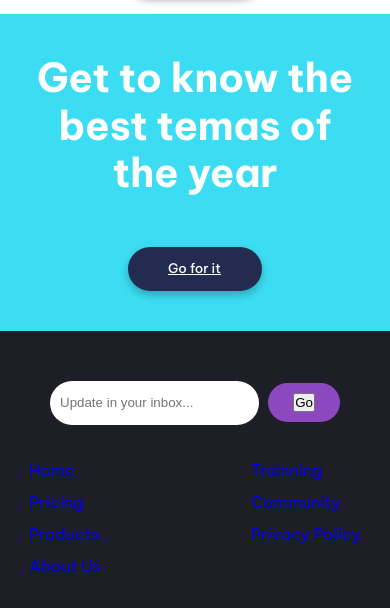
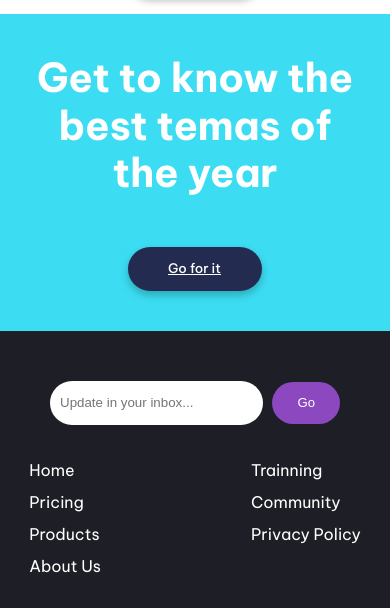
Before and after one commit to ypochoag/sportit_yuri_ochoa_gloria_zata, a plain HTML site: page index.html in a window 390 px wide. Shown: the part 2745-3353 px from the top of the page. Drawn offline with Linux system fonts and the light colour scheme.

Commit message:
third mobile version

```diff
--- a/css/style.css
+++ b/css/style.css
@@ -2,21 +2,15 @@
 @import url("https://fonts.googleapis.com/css2?family=Be+Vietnam+Pro:ital,wght@0,400;0,500;0,700;1,400;1,500;1,700&display=swap");
 
 /* ----------------- General settings ---------------------*/
-
 *{
     box-sizing: border-box;
     margin:0;
     padding:0;
 }
-
 body{
     font-family: 'Be Vietnam Pro', sans-serif;
 }
-
-
-
 /* ----------------- Header style ---------------------*/
-
 header{
     width: 100%;
     display: flex;
@@ -25,13 +19,11 @@ header{
     justify-content: space-between;
     align-items: center;
 }
-
 .logo{
     width: 10rem;
     height: 1.8rem;
     display: flex;
 }
-
 .banner-header{
     color: rgb(36, 46, 82);
     font-size: 13px;
@@ -40,13 +32,11 @@ header{
     line-height: 176.1%;
     display: none;
 }
-
 .banner-menu{
     width: 3rem;
     height: 3rem;
     display: flex;
 }
-
 .contact-boton{
     width: 8.375rem;
     height: 2.75rem;
@@ -60,9 +50,7 @@ header{
     font-size: 0.813rem;
     display: none;
 }
-
 /* ----------------- menu style ---------------------*/
-
 .deportista-section{
     width: 100%;
     display: flex;
@@ -72,14 +60,10 @@ header{
     padding:2rem 3rem 2rem 2rem;
     gap: 6.25rem ;
 }
-
 .deportista-section img{
     width: 26rem;
     height: 25rem;
 }
-
-
-
 .FraseHome{
     width: 100%;
     display: flex;
@@ -87,7 +71,6 @@ header{
     justify-content: space-between;
     gap: 1.25rem ;
 }
-
 h1{
     color: rgb(35, 44, 80);
     text-align: right;
@@ -97,7 +80,6 @@ h1{
     line-height: 114.6%;
     letter-spacing: -0.106rem;
 }
-
 .FraseHome p{
     color: rgb(0, 0, 0);
     text-align: right;
@@ -105,9 +87,6 @@ h1{
     font-weight: 700;
     line-height: 157.1%;
 }
-
-
-
 .FraseHome div {
     width: 8.375rem;
     height: 2.75rem;
@@ -118,15 +97,11 @@ h1{
     padding: 0.625rem;
     padding-left: 2.5rem;
 }
-
 .FraseHome div a{
     font-size: 0.813rem;
     color: aliceblue;
     font-weight: 500;
 }
-
-
-
 .question-section {
     display: flex;
     width: 100%;
@@ -137,7 +112,6 @@ h1{
     background: #3CDDF3;
     gap: 3.125rem;
 }
-
 h2{
     color:  #FFF;
     font-size: 2.25rem;
@@ -145,7 +119,6 @@ h2{
     font-weight: 700;
     line-height: 114.6%;
 }
-
 .question-section div p{
     color: #FFF;
     font-size: 1rem;
@@ -154,8 +127,6 @@ h2{
     line-height: 151.1%;
     padding-right: 1rem;
 }
-
-
 .card-section {
     width: 100%;
     display: flex;
@@ -165,7 +136,6 @@ h2{
     padding:4.25rem 0rem 2rem 2.125rem;
     gap: 1.25rem ;
 }
-
 .card {
     width: 27.875rem;
     display: flex;
@@ -174,7 +144,6 @@ h2{
     align-content: stretch;
     gap: 1.313rem ;
 }
-
 .card #titulo{
     display: flex;
     align-items: center;
@@ -183,7 +152,6 @@ h2{
     border-radius: 3.125rem 0rem 0rem 3.125rem;
     background: rgba(139, 72, 191, 0.30);
 }
-
 .card #number{
     border-radius: 1.875rem;
     background:#8B48BF;
@@ -192,14 +160,12 @@ h2{
     font-size: 1rem;
     font-weight: 700;
 }
-
 .card #item{
     color: #323851;
     letter-spacing: -0.24px;
     font-size: 1rem;
     font-weight: 700;
 }
-
 .card #parrafo{
     width: 27rem;
     display: flex;
@@ -210,14 +176,12 @@ h2{
     line-height: 156.6%;
     letter-spacing: -0.01rem;
 }
-
 .best-month-section{
     display: flex;
     flex-direction: column;
     padding: 1.063rem ;
     gap: 3rem ;
 }
-
 h3{
     color: #242E53;
     font-size: 2.451rem;
@@ -226,15 +190,12 @@ h3{
     letter-spacing: -0.025px;
     text-align: center;
 }
-
-
 .stories{
     display: inline-flex;
     flex-direction: column;
     align-items: center;
     position: relative;
 }
-
 .personal-article{
     width: 24.375rem;
     display: inline-flex;
@@ -243,13 +204,11 @@ h3{
     text-align: center;
 
 }
-
 .personal-article div img{
     border-radius: 50%;
     max-height: 10rem;
     max-width: 10rem;
 }
-
 h4{
     color: #3F4868;
     font-size: 1.004rem;
@@ -257,14 +216,12 @@ h4{
     line-height: 156.6%;
     letter-spacing: -0.01rem;
 }
-
 .personal-article p{
     color: #B9B9C1;
     font-size: 1rem;
     font-weight: 500;
     line-height: 156.6%;
 }
-
 .personal-article #rectangulo{
     position: absolute;
     width: 100%;
@@ -274,16 +231,12 @@ h4{
     bottom: 0%;
     left: 0%;
 }
-
-
 #sanyo1{
     display: none;
 }
-
 #navarro3{
     display: none;
 }
-
 .boton-more{
     width: 8.375rem;
     height: 2.75rem;
@@ -294,13 +247,11 @@ h4{
     padding: 0.625rem;
     padding-left: 3rem;
 }
-
 .boton-more a{
     font-size: 0.813rem;
     color: #FFF;
     font-weight: 500;
 }
-
 .get-for-it {
     display: flex;
     padding: 2.5rem 3.125rem;
@@ -309,19 +260,15 @@ h4{
     gap: 3.125rem;
     background: #3CDDF3;
 }
-
 .get-for-it h2{
     color: #FFF;
     width: 20.25rem;
-    height: ;
     text-align: center;
     font-size: 2.5rem;
     font-weight: 700;
     line-height: 119.6%;
     letter-spacing: -0.013rem;
 }
-
-
 .boton-go-for-it{
     width: 8.375rem;
     height: 2.75rem;
@@ -332,14 +279,11 @@ h4{
     padding: 0.625rem;
     padding-left: 2.5rem;
 }
-
 .boton-go-for-it a{
     font-size: 0.824rem;
     color: #FFF;
     font-weight: 500;
 }
-
-
 footer{
     width: 100%;
     display: flex;
@@ -351,35 +295,25 @@ footer{
     background: #1E1E26;
     text-align: center;
 }
-
-
 .go {
+    padding:0.625rem 3.125rem 0.625rem 3.125rem;
+}
+.go form{
     display: flex;
-    padding:0.625rem 3.125rem 0.625rem 3.125rem;
-    flex-direction: row;
-    justify-content: center;
     align-items: center;
+    justify-content: space-between;
     gap: 0.563rem;
 }
-
-.go form{
-    display: flex;
+.go form input{
+    width: 80%;
     height: 2.75rem;
     padding: 0.625rem;
-    align-items: center;
-    gap: 0.625rem;
-    flex: 1 0 0;
     border-radius: 3.125rem;
     background: #FFF;
-}
-
-.go form input{
     border: none;
 }
-
-
-
 .go #button-go{
+    height: 2.625rem;
     border-radius: 1.875rem;
     background:#8B48BF;
     padding: 0.625rem 1.563rem;
@@ -388,26 +322,28 @@ footer{
     font-weight: 500;
     border:none;
 }
-
-
-
 .banner-footer {
     display: flex;
     justify-content: center;
     gap: 9.375rem;
 
 }
-
 .banner-footer ul{
     display: flex;
     flex-direction: column;
     gap: 0.75rem;
-    color: #FFF;
     font-size: 1rem;
     font-weight: 400;
     text-align: left;
+    list-style: none;
 }
-
+.banner-footer ul li a{
+    text-decoration: none;
+    color: #FFF;
+}
+.banner-footer ul li a:hover{
+    color: #8B48BF;
+}
 .icons{
     display: flex;
     flex-direction: row;
@@ -415,7 +351,6 @@ footer{
     justify-content: space-between;
     gap: Auto;
 }
-
 footer .logo{
     margin:  0.625rem;
     width: 10rem;
@@ -424,7 +359,6 @@ footer .logo{
     justify-content: center;
     padding-left: 45%;
 }
-
 #copyright{
     padding: 0.625rem;
     gap: 0.625rem;
--- a/index.html
+++ b/index.html
@@ -13,11 +13,11 @@
         </div>
         <nav class="banner-header">
             <ul>
-                <il><a href="#Sport">Sport</a></il>
-                <il><a href="#Products">Products</a></il>
-                <il><a href="#AboutUs">About Us</a></il>
-                <il><a href="#Training">Training</a></il>
-                <il><a href="#Community">Community</a></il>
+                <li><a href="#Sport">Sport</a></li>
+                <li><a href="#Products">Products</a></li>
+                <li><a href="#AboutUs">About Us</a></li>
+                <li><a href="#Training">Training</a></li>
+                <li><a href="#Community">Community</a></li>
             </ul>
         </nav>
         <div class="banner-menu">
@@ -134,24 +134,22 @@
 
     <footer>
         <section class="go">
-            <form action="/search" method="POST">
-                <input type="text" name="search" placeholder="Update in your inbox...">
+            <form action="/registro" method="POST">
+                <input type="email" name="email" placeholder="Update in your inbox..." required>
+                <button id="button-go" type="submit">Go</button>
             </form>
-            <p id="button-go">
-                <button type="submit">Go</button>
-            </p>
         </section>
         <nav class="banner-footer">
                 <ul>
-                    <il><a href="#Home">Home</a></il>
-                    <il><a href="#Pricing">Pricing</a></il>
-                    <il><a href="#Products">Products</a></il>
-                    <il><a href="#AboutUs">About Us</a></il>
+                    <li><a href="#Home">Home</a></li>
+                    <li><a href="#Pricing">Pricing</a></li>
+                    <li><a href="#Products">Products</a></li>
+                    <li><a href="#AboutUs">About Us</a></li>
                 </ul>
                 <ul>
-                    <il><a href="#Trainning">Trainning</a></il>
-                    <il><a href="#Community">Community</a></il>
-                    <il><a href="#PrivacyPolicy">Privacy Policy</a></il>
+                    <li><a href="#Trainning">Trainning</a></li>
+                    <li><a href="#Community">Community</a></li>
+                    <li><a href="#PrivacyPolicy">Privacy Policy</a></li>
                 </ul>
         </nav>
         <seccion class="icons">
```
